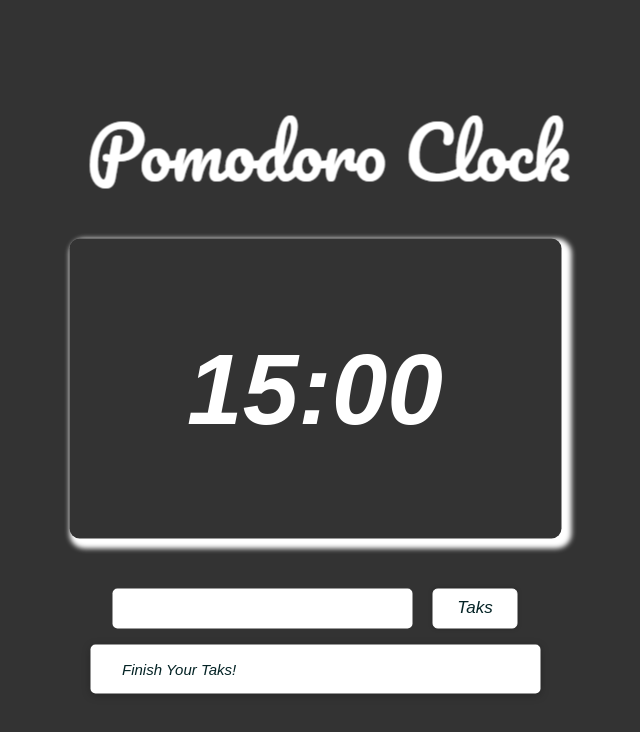
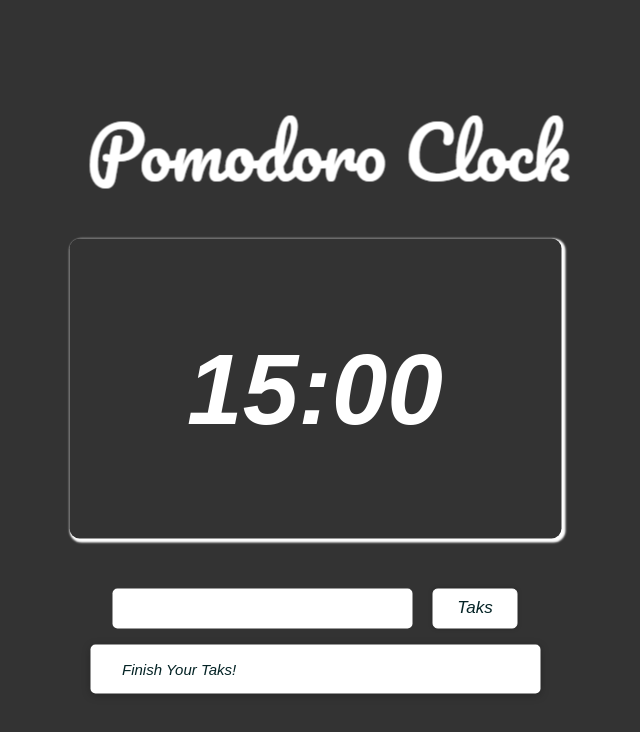
Before and after one commit to MahsumaRezai/Pomodoro_App, a React (Create React App) app: page / in a window 1280 px wide. Shown: the top 732 px of the page, without its empty margins (325-965 px from the left). Built offline with nearby package versions, Linux system fonts and the light colour scheme.

Commit message:
last commit

```diff
--- a/src/Compontens/Task/Button.css
+++ b/src/Compontens/Task/Button.css
@@ -1,9 +1,9 @@
 .button {
     font: inherit;
     padding: 0.5rem 1.5rem;
-    border: 1px solid  #fff;
+    border: 1px solid #fff;
     color: rgb(4, 35, 37);
-    background:  #fff;
+    background: #fff;
     box-shadow: 0 0 4px rgba(0, 0, 0, 0.26);
     cursor: pointer;
     height: 40px;
@@ -11,7 +11,6 @@
     text-align: center;
     padding-bottom: 20px;
     border-radius: 5px;
-
 }
 
 .button:focus {
--- a/src/Compontens/Task/Form.js
+++ b/src/Compontens/Task/Form.js
@@ -6,7 +6,6 @@ const Form = (props) => {
     const goalInputChangeHandler = (event) => {
         setentervalue(event.target.value);
     }
-
     const formSubmitHandler = (event) => {
         event.preventDefault();
         props.onAddGoal(entervalue);
--- a/src/Compontens/time/time.css
+++ b/src/Compontens/time/time.css
@@ -46,7 +46,7 @@
     margin: auto;
 	right: 0;
     font-weight: bold;
-    box-shadow: 5px 5px 5px 5px #fff;;
+    box-shadow: 2px 2px 2px 2px #fff;;
 	transform-origin: right center;
     border-radius: 10px;
 	&.rotateF {
```
